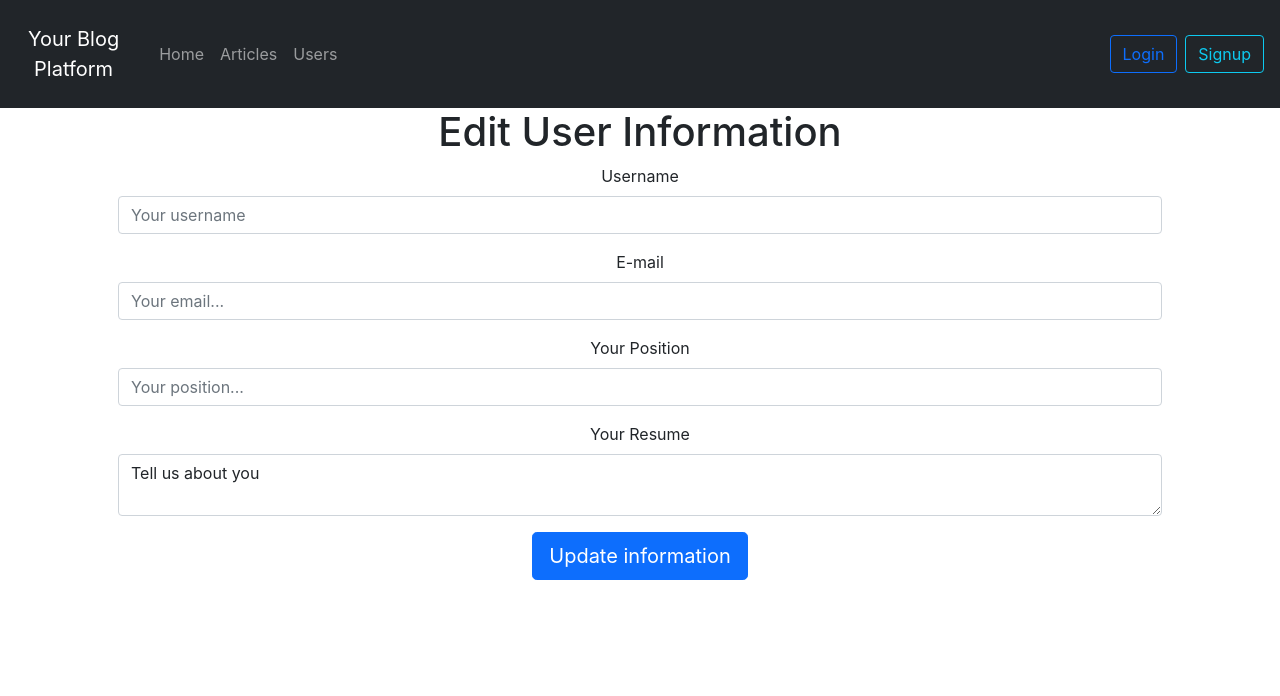
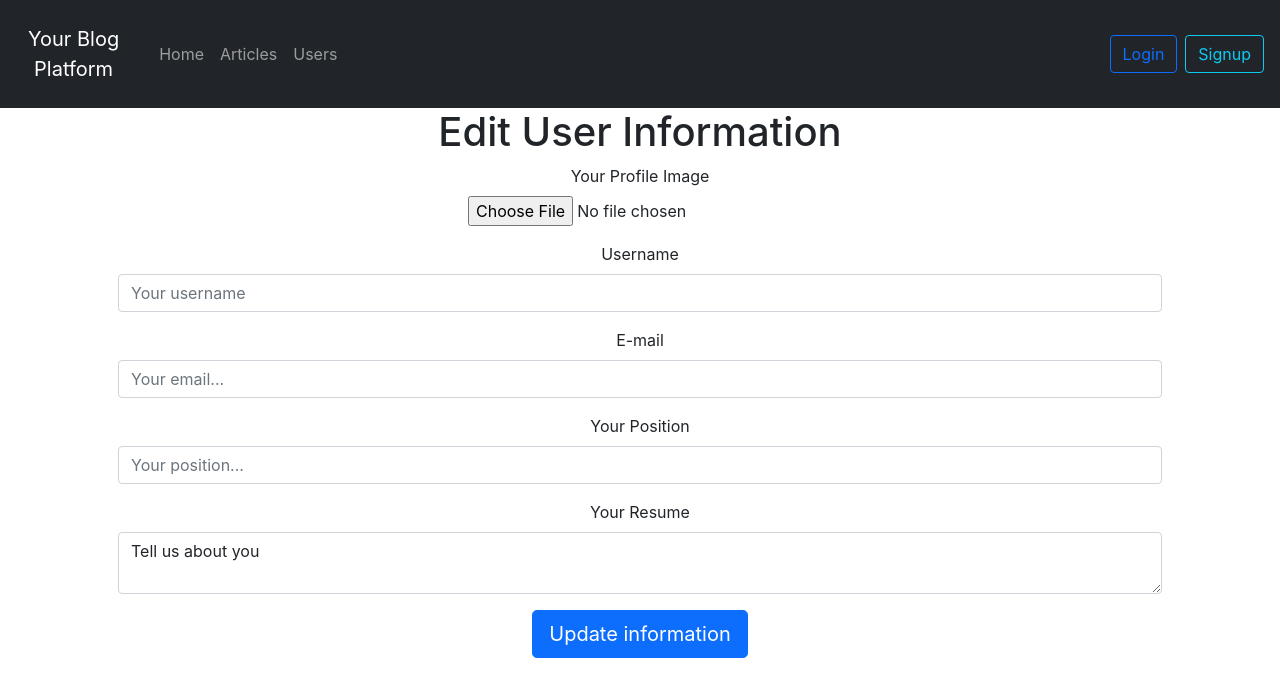
Before and after one commit to jorgeflagel/BlogPlatform-client, a React (Create React App) app: page /editmyprofile in a window 1280 px wide. Shown: the top 696 px of the page. Built offline with nearby package versions, Linux system fonts and the light colour scheme.

Commit message:
Adding input file in UserEdit and previous of profile image

```diff
--- a/src/pages/UserEdit.js
+++ b/src/pages/UserEdit.js
@@ -1,5 +1,7 @@
 import React, { useState } from 'react';
 import { useHistory } from "react-router-dom";
+
+
 
 export default function UserEdit({ userInfo, setUserInfo }) {
 
@@ -10,6 +12,7 @@ export default function UserEdit({ userInfo, setUserInfo }) {
     const [email, setEmail] = useState(userInfo.email);
     const [position, setPosition] = useState(userInfo.position);
     const [resume, setResume] = useState(userInfo.resume);
+    const [image, setImage] = useState()
 
 
     const handleSubmit = (e) => {
@@ -18,7 +21,7 @@ export default function UserEdit({ userInfo, setUserInfo }) {
         let token = window.localStorage.getItem('blog-webpage-jwt');
         fetch(process.env.REACT_APP_SERVER_URL + "myuser", {
             method: 'PUT',
-            body: JSON.stringify({username, email, position, resume}),
+            body: JSON.stringify({username, email, position, resume, image}),
             headers: {
                 'Content-Type': 'application/json',
                 'Authorization': `Bearer ${token}`
@@ -36,11 +39,24 @@ export default function UserEdit({ userInfo, setUserInfo }) {
         .catch(err => setError(err.message));
     }
 
+    const handleFileInputChange = (e) => {
+        const file = e.target.files[0];
+        const reader = new FileReader();
+        reader.readAsDataURL(file);
+        reader.onloadend = ()  => setImage(reader.result);
+    }
+
     return (
         <div>
             {error && <div className="alert alert-danger m-4" role="alert">{error}</div>}
             <form className="container px-5" onSubmit={handleSubmit}>
             <h1>Edit User Information</h1>
+            <div className="mb-3">
+                <label htmlFor="profile-image" className="form-label col-12">Your Profile Image</label>
+                <input type="file" id="profile-image" name="image" onChange={handleFileInputChange}/>
+            </div>
+            {image && <img className="m-5" src={image} alt="profileImage" width="200" style={{borderRadius: "50%"}}/>}
+
             <div className="mb-3">
                 <label htmlFor="username" className="form-label">Username</label>
                 <input type="text" className="form-control" id="username" placeholder="Your username"
```
